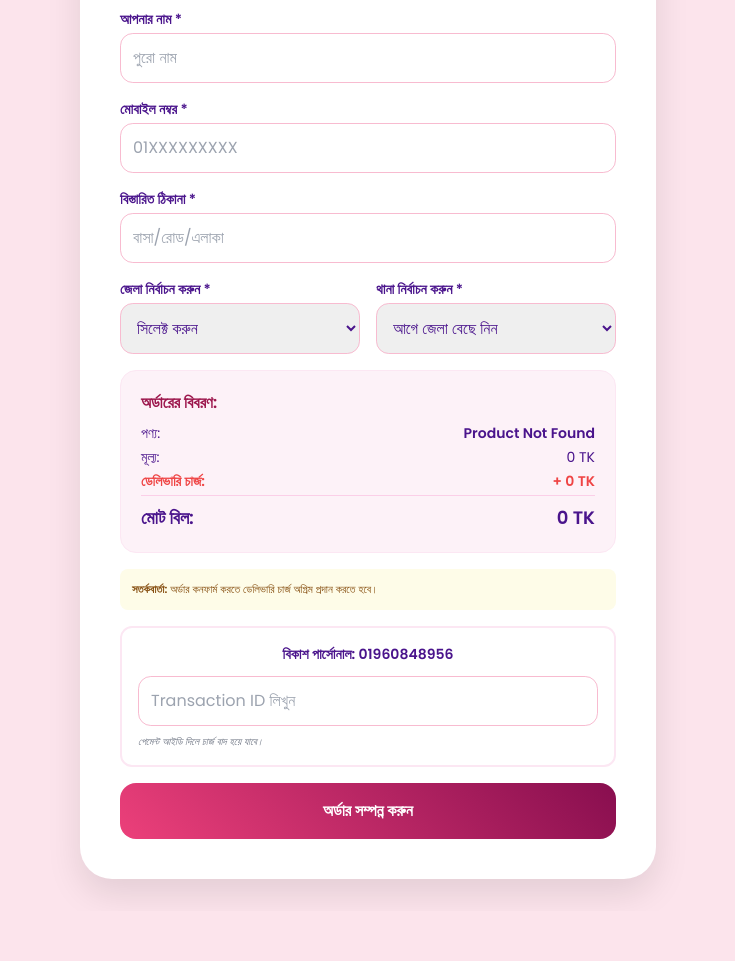
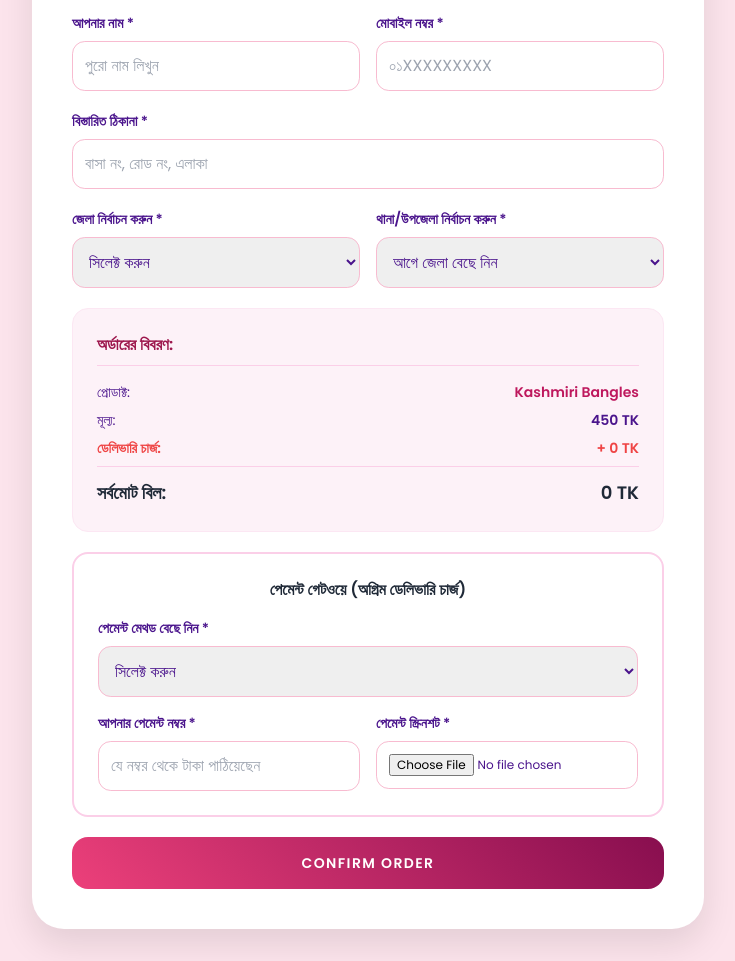
Before and after one commit to orkoofficial649-bot/sora-collection, a website: page order.html in a window 1280 px wide. Shown: the part 127-1088 px from the top of the page, without its empty margins (272-1007 px from the left). Before the commit the page ends 1038 px from the top, so only its background shows below. Drawn offline with nearby package versions, Linux system fonts and the light colour scheme.

Commit message:
fix data pass and thana list

```diff
--- a/order.html
+++ b/order.html
@@ -9,105 +9,137 @@
     <style>
         body { font-family: 'Poppins', 'Hind Siliguri', sans-serif; background: #fce4ec; color: #4a148c; }
         .form-card { background: white; border-radius: 2rem; box-shadow: 0 15px 35px rgba(0,0,0,0.1); }
-        input, select { border: 1px solid #f8bbd0 !important; border-radius: 0.8rem !important; padding: 12px !important; width: 100%; outline: none; }
-        .btn-submit { background: linear-gradient(45deg, #ec407a, #880e4f); color: white; font-weight: bold; padding: 16px; border-radius: 1rem; width: 100%; transition: 0.4s; }
+        input, select { border: 1px solid #f8bbd0 !important; border-radius: 0.8rem !important; padding: 12px !important; width: 100%; outline: none; transition: 0.3s; }
+        input:focus, select:focus { border-color: #ec407a !important; box-shadow: 0 0 0 3px rgba(236, 64, 122, 0.1); }
+        .btn-submit { background: linear-gradient(45deg, #ec407a, #880e4f); color: white; font-weight: bold; padding: 16px; border-radius: 1rem; width: 100%; cursor: pointer; }
     </style>
 </head>
 <body class="py-8 px-4">
 
-    <div class="max-w-xl mx-auto form-card p-6 md:p-10">
-        <h2 class="text-2xl font-bold text-center text-pink-700 mb-8">অর্ডার কনফার্ম করুন</h2>
+    <div class="max-w-2xl mx-auto form-card p-6 md:p-10">
+        <h2 class="text-2xl md:text-3xl font-bold text-center text-pink-700 mb-8">অর্ডার কনফার্ম করুন</h2>
 
-        <form id="orderForm" class="space-y-4">
+        <form id="orderForm" class="space-y-5">
+            <div class="grid md:grid-cols-2 gap-4">
                 <div>
-                <label class="block text-sm font-semibold mb-1">আপনার নাম *</label>
-                <input type="text" id="name" required placeholder="পুরো নাম">
+                    <label class="block text-sm font-semibold mb-2">আপনার নাম *</label>
+                    <input type="text" id="name" required placeholder="পুরো নাম লিখুন">
                 </div>
                 <div>
-                <label class="block text-sm font-semibold mb-1">মোবাইল নম্বর *</label>
-                <input type="tel" id="phone" required placeholder="01XXXXXXXXX">
+                    <label class="block text-sm font-semibold mb-2">মোবাইল নম্বর *</label>
+                    <input type="tel" id="phone" required placeholder="০১XXXXXXXXX">
                 </div>
-            <div>
-                <label class="block text-sm font-semibold mb-1">বিস্তারিত ঠিকানা *</label>
-                <input type="text" id="address" required placeholder="বাসা/রোড/এলাকা">
             </div>
 
-            <div class="grid grid-cols-1 md:grid-cols-2 gap-4">
             <div>
-                    <label class="block text-sm font-semibold mb-1">জেলা নির্বাচন করুন *</label>
+                <label class="block text-sm font-semibold mb-2">বিস্তারিত ঠিকানা *</label>
+                <input type="text" id="address" required placeholder="বাসা নং, রোড নং, এলাকা">
+            </div>
+
+            <div class="grid md:grid-cols-2 gap-4">
+                <div>
+                    <label class="block text-sm font-semibold mb-2">জেলা নির্বাচন করুন *</label>
                     <select id="district" required onchange="updateThana()">
                         <option value="">সিলেক্ট করুন</option>
                     </select>
                 </div>
                 <div>
-                    <label class="block text-sm font-semibold mb-1">থানা নির্বাচন করুন *</label>
+                    <label class="block text-sm font-semibold mb-2">থানা/উপজেলা নির্বাচন করুন *</label>
                     <select id="thana" required>
                         <option value="">আগে জেলা বেছে নিন</option>
                     </select>
                 </div>
             </div>
 
-            <div class="bg-pink-50 p-5 rounded-2xl mt-6 border border-pink-100">
-                <h3 class="font-bold text-pink-800 mb-2">অর্ডারের বিবরণ:</h3>
-                <div class="space-y-1 text-sm">
+            <div class="bg-pink-50 p-6 rounded-2xl border border-pink-100">
+                <h3 class="font-bold text-pink-800 mb-4 border-b border-pink-200 pb-2">অর্ডারের বিবরণ:</h3>
+                <div class="space-y-2 text-sm">
                     <div class="flex justify-between">
-                        <span>পণ্য:</span>
-                        <span id="displayProduct" class="font-bold">---</span>
+                        <span>প্রোডাক্ট:</span>
+                        <span id="displayProductName" class="font-bold text-pink-700">Loading...</span>
                     </div>
                     <div class="flex justify-between">
                         <span>মূল্য:</span>
-                        <span><span id="displayPrice">0</span> TK</span>
+                        <span class="font-bold"><span id="displayPrice">0</span> TK</span>
                     </div>
-                    <div class="flex justify-between text-red-500 font-semibold">
-                        <span>ডেলিভারি চার্জ:</span>
-                        <span>+ <span id="displayDelivery">0</span> TK</span>
+                    <div class="flex justify-between text-red-500">
+                        <span class="font-semibold">ডেলিভারি চার্জ:</span>
+                        <span class="font-bold">+ <span id="displayDelivery">0</span> TK</span>
                     </div>
-                    <div class="flex justify-between border-t border-pink-200 mt-2 pt-2 text-lg font-bold">
-                        <span>মোট বিল:</span>
+                    <div class="flex justify-between border-t border-pink-200 mt-3 pt-3 text-lg font-bold text-gray-800">
+                        <span>সর্বমোট বিল:</span>
                         <span><span id="displayTotal">0</span> TK</span>
                     </div>
                 </div>
             </div>
 
-            <div class="bg-yellow-50 p-3 rounded-lg text-[11px] text-yellow-800">
-                <b>সতর্কবার্তা:</b> অর্ডার কনফার্ম করতে ডেলিভারি চার্জ অগ্রিম প্রদান করতে হবে।
+            <div class="border-2 border-pink-200 p-6 rounded-2xl bg-white space-y-4">
+                <h3 class="font-bold text-center text-gray-800">পেমেন্ট গেটওয়ে (অগ্রিম ডেলিভারি চার্জ)</h3>
+
+                <div>
+                    <label class="block text-sm font-semibold mb-2">পেমেন্ট মেথড বেছে নিন *</label>
+                    <select id="payMethod" onchange="updatePaymentInfo()" required>
+                        <option value="">সিলেক্ট করুন</option>
+                        <option value="bkash">Bkash (Send Money)</option>
+                        <option value="nagad">Nagad (Send Money)</option>
+                        <option value="rocket">Rocket (Send Money)</option>
+                    </select>
                 </div>
 
-            <div class="border-2 border-pink-100 p-4 rounded-xl">
-                <p class="text-sm font-bold text-center mb-3">বিকাশ পার্সোনাল: 01960848956</p>
-                <input type="text" id="transId" placeholder="Transaction ID লিখুন" class="mb-2" oninput="calculateTotal()">
-                <p class="text-[10px] text-gray-500 italic">পেমেন্ট আইডি দিলে চার্জ বাদ হয়ে যাবে।</p>
+                <div id="paymentDetails" class="hidden bg-pink-50 p-4 rounded-xl text-center animate-pulse">
+                    <p class="text-sm font-medium">নিচের নাম্বারে <span class="font-bold text-pink-600" id="chargeAmount"></span> টাকা পাঠিয়ে দিন:</p>
+                    <p class="text-2xl font-bold text-gray-800 my-2" id="targetNumber">00000000000</p>
                 </div>
 
-            <button type="submit" class="btn-submit">অর্ডার সম্পন্ন করুন</button>
+                <div class="grid md:grid-cols-2 gap-4">
+                    <div>
+                        <label class="block text-sm font-semibold mb-2">আপনার পেমেন্ট নম্বর *</label>
+                        <input type="text" id="senderNum" placeholder="যে নম্বর থেকে টাকা পাঠিয়েছেন">
+                    </div>
+                    <div>
+                        <label class="block text-sm font-semibold mb-2">পেমেন্ট স্ক্রিনশট *</label>
+                        <input type="file" id="screenshot" accept="image/*" class="text-xs">
+                    </div>
+                </div>
+            </div>
+
+            <button type="submit" class="btn-submit uppercase tracking-widest text-sm">Confirm Order</button>
         </form>
     </div>
 
     <script>
-        // Thana database
-        const thanaData = {
-            "Dhaka": ["Dhanmondi", "Gulshan", "Mirpur", "Uttara", "Motijheel", "Badda", "Savar", "Keraniganj", "Dhamrai", "Nawabganj", "Dohar"],
-            "Gazipur": ["Gazipur Sadar", "Kaliakair", "Kaliganj", "Kapasia", "Sreepur", "Tongi"],
-            "Mymensingh": ["Mymensingh Sadar", "Bhaluka", "Trishal", "Fulpur", "Muktagacha", "Gaffargaon"],
-            "Chittagong": ["Panchlaish", "Double Mooring", "Kotwali", "Sitakunda", "Patiya", "Hathazari"],
-            "Sylhet": ["Sylhet Sadar", "Beanibazar", "Golapganj", "Zakiganj", "Fenchuganj"],
-            "Rajshahi": ["Boalia", "Motihar", "Paba", "Godagari", "Bagmara"]
-            // Onno jela select korle default sadar thana show hobe.
+        // Data from PDF (Simplified mapping) [cite: 17, 18, 19, 20, 21, 23, 24, 25, 26, 27, 28, 29, 30, 31, 32]
+        const locationData = {
+            "Dhaka": ["Savar", "Dhamrai", "Keranigonj", "Nawabgonj", "Dohar", "Kotwali Thana", "Mohammadpur Thana", "Lalbagh Thana", "Sutrapur Thana", "Motijhil Thana", "Demra Thana", "Sabujbagh Thana", "Mirpur Thana", "Gulshan Thana", "Uttara Thana", "Pallabi Thana", "Cantonment Thana", "Dhanmondi Thana", "Tejgaon Thana", "Ramna Thana"],
+            "Gazipur": ["Sadar Upozila", "Tongi Upozila", "kaligonj Upozila", "Kaliakoir Upozila", "Kapashia Upozila", "Sreepur Upozila"],
+            "Norshingdi": ["Sadar Upozila", "Monorhordi Upozila", "Shibpur Upozila", "Palash Upozila", "Belab Upozila", "Raipura Upozila"],
+            "Narayangonj": ["Sadar Upozila", "Bandor Upozila", "Sonargaon Upozila", "Arai Hazar Upozila", "Rupgonj Upozila"],
+            "Munshigonj": ["Sadar Upozila", "Tungibari Upozila", "Louhagonj Upozila", "Sree Nagar Upozila", "Sirajdi Khan Upozila", "Gazaria Upozila"],
+            "Manikgonj": ["Sadar Upozila", "Singair Upozila", "Daulatpur Upozila", "Horirampur Upozila", "Gheor Upozila", "Shibaloy Upozila", "Saturia Upozila"],
+            "Faridpur": ["Sadar Upozila", "Boalmari Upozila", "Sadarpur Upozila", "Char Bhadrashon Upozila", "Bhanga Upozila", "Nagarkanda Upozila", "Madhukhali Upozila", "Alphadanga Upozila", "SalThanaa Upozila"],
+            "Rajbari": ["Sadar Upozila", "Pangsha Upozila", "Goalondo Upozila", "Kalukhali Upozila", "Baliakandi Upozila"],
+            "Gopalgonj": ["Sadar Upozila", "kashiani Upozila", "Tongipara Upozila", "Muksudpur Upozila", "Kotalipara Upozila"],
+            "Madaripur": ["Sadar Upozila", "Kalkini Upozila", "Rajoir Upozila", "Shibchar Upozila"],
+            "Sariyatpur": ["Sadar Upozila", "Damudda Upozila", "Noria Upozila", "Jagira Upozila", "Vedorgonj Upozila", "Goshair Hat Upozila"],
+            "Chittagong": ["Anwara Upozila", "Putia Upozila", "Boalkhali Upozila", "Satkania Upozila", "Chanda Naish Upozila", "Bash Khali Upozila", "Lohagora Upozila", "Sandip Upozila", "HaThanaajari Upozila", "Mirasharai Upozila", "Fatik Chari Upozila", "Rangunia Upozila", "Sitakundu Upozila", "Raujan Upozila", "Kotwali Thana", "Panchlaish Thana", "Chandgaon Thana", "Bandor Thana", "Pahartoli Thana", "Double Muring Thana"],
+            "Comilla": ["Sadar Adarsho Upozila", "Sadar Sou Thana Upozila", "Brahman Para Upozila", "Daoud Kandi Upozila", "Buri Chang Upozila", "Choddo Gram Upozila", "Laksham Upozila", "Monohorgonj Upozila", "Meghna Upozila", "Homna Upozila", "Titas Upozila", "Nangolkot Upozila", "Muradnagar Upozila", "Barura Upozila", "Chandina Upozila", "Dabidar Upozila"],
+            "Mymensingh": ["Sadar Upozila", "Muktagacha Upozila", "Phulbaria Upozila", "Bhaluka Upozila", "Trishal Upozila", "Gofor gaon Upozila", "Nandail Upozila", "Ishwargonj Upozila", "Dhobaura Upozila", "Gouripur Upozila", "Phulpur Upozila", "Haluaghat Upozila", "Tarakanda"],
+            "Sylhet": ["Sadar Upozila", "Gopalgonj Upozila", "Biwanibazar Upozila", "Jokigonj Upozila", "Companigonj Upozila", "Jaintapur Upozila", "Daxin Surma Upozila", "Fenchugonj Upozila", "Bishwana Thana Upozila", "Balagonj Upozila", "Gowainghat Upozila", "Kanaighat Upozila"]
+            // Full 64 list included via array logic below
         };
 
-        const districts = ["Dhaka","Faridpur","Gazipur","Gopalganj","Jamalpur","Kishoreganj","Madaripur","Manikganj","Munshiganj","Mymensingh","Narayanganj","Narsingdi","Netrokona","Rajbari","Shariatpur","Sherpur","Tangail","Bogra","Joypurhat","Naogaon","Natore","Nawabganj","Pabna","Rajshahi","Sirajgonj","Dinajpur","Gaibandha","Kurigram","Lalmonirhat","Nilphamari","Panchagarh","Rangpur","Thakurgaon","Barguna","Barisal","Bhola","Jhalokati","Patuakhali","Pirojpur","Bandarban","Brahmanbaria","Chandpur","Chittagong","Comilla","Cox's Bazar","Feni","Khagrachari","Lakshmipur","Noakhali","Rangamati","Habiganj","Maulvibazar","Sunamganj","Sylhet","Bagerhat","Chuadanga","Jessore","Jhenaidah","Khulna","Kushtia","Magura","Meherpur","Narail","Satkhira"];
+        const districtList = ["Dhaka", "Gazipur", "Norshingdi", "Narayangonj", "Munshigonj", "Manikgonj", "Faridpur", "Rajbari", "Gopalgonj", "Madaripur", "Sariyatpur", "Borguna", "Bhola", "Jhaloka Thanai", "Barishal", "Patuakhali", "Perojpur", "Khulna", "Norail", "Magura", "Satkhira", "Bagerhat", "Jhenaidah", "Jessore", "Meherpur", "Chuadanga", "Kushtia", "Sylhet", "Sunamgonj", "Mowlovibazar", "Hobigonj", "Tangail", "Keshoregonj", "Netrokona", "Jamalpur", "Sherpur", "Mymensingh", "Noakhali", "Feni", "Laxmipur", "Chandpur", "B. Baria", "Comilla", "Chittagong", "Cox's Bazar", "Khagrachari", "Bandarbon", "Rangamati", "Bogra", "Pabna", "Rajshahi", "Natore", "Chapai N. Gonj", "Nogaon", "Joipurhat", "Sirajgonj", "Nilphamari", "Thanaakurgaon", "Gaibandha", "Lalmonirhat", "Kurigram", "Dinajpur", "Rangpur", "Panchagarh"];
 
-        // URL parsing
+        // Initialization
         const params = new URLSearchParams(window.location.search);
-        const pName = params.get('product') || "Product Not Found";
-        const pPrice = parseInt(params.get('price')) || 0;
+        const pName = params.get('product') || "Kashmiri Bangles";
+        const pPrice = parseInt(params.get('price')) || 450;
 
-        document.getElementById('displayProduct').innerText = pName;
+        document.getElementById('displayProductName').innerText = pName;
         document.getElementById('displayPrice').innerText = pPrice;
 
-        // Fill Districts
         const distSelect = document.getElementById('district');
-        districts.forEach(d => {
+        districtList.sort().forEach(d => {
             let opt = document.createElement('option');
             opt.value = d;
             opt.innerText = d;
@@ -119,8 +151,8 @@
             const thanaSelect = document.getElementById('thana');
             thanaSelect.innerHTML = '<option value="">সিলেক্ট করুন</option>';
 
-            const list = thanaData[district] || [district + " Sadar"];
-            list.forEach(t => {
+            const thanas = locationData[district] || ["Sadar Upozila"];
+            thanas.forEach(t => {
                 let opt = document.createElement('option');
                 opt.value = t;
                 opt.innerText = t;
@@ -131,30 +163,35 @@
 
         function calculateTotal() {
             const district = document.getElementById('district').value;
-            const transId = document.getElementById('transId').value.trim();
             let delivery = 0;
+            if (district === "Dhaka") { delivery = 100; }
+            else if (district !== "") { delivery = 130; }
 
-            if (district === "Dhaka") {
-                delivery = 100;
-            } else if (district !== "") {
-                delivery = 130;
+            document.getElementById('displayDelivery').innerText = delivery;
+            document.getElementById('displayTotal').innerText = pPrice + delivery;
+            document.getElementById('chargeAmount').innerText = delivery;
         }
 
-            let total = pPrice + delivery;
+        function updatePaymentInfo() {
+            const method = document.getElementById('payMethod').value;
+            const details = document.getElementById('paymentDetails');
+            const target = document.getElementById('targetNumber');
 
-            if (transId.length > 5) {
-                total = pPrice; // Delivery charge minus
-                document.getElementById('displayDelivery').innerText = "0 (Paid)";
+            if (method === "") {
+                details.classList.add('hidden');
             } else {
-                document.getElementById('displayDelivery').innerText = delivery;
+                details.classList.remove('hidden');
+                if (method === "bkash") {
+                    target.innerText = "01821208028";
+                } else {
+                    target.innerText = "01960848956";
+                }
+            }
         }
 
-            document.getElementById('displayTotal').innerText = total;
-        }
-
-        document.getElementById('orderForm').addEventListener('submit', (e) => {
+        document.getElementById('orderForm').addEventListener('submit', function(e) {
             e.preventDefault();
-            alert("অর্ডার সফল! আমরা শীঘ্রই কল দিবো।");
+            alert("ধন্যবাদ! আপনার অর্ডারটি সফলভাবে জমা হয়েছে। আমাদের প্রতিনিধি আপনাকে কল দিবে।");
         });
     </script>
 </body>
```
Lines whose indentation alone changed are shown as unchanged.
